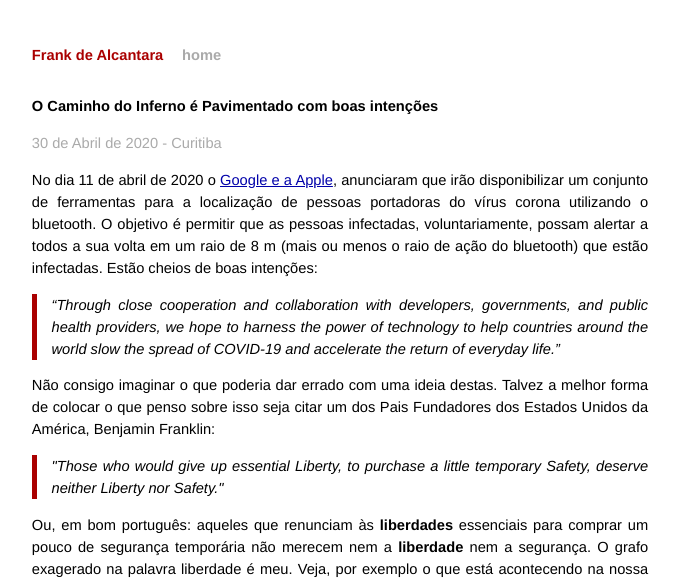
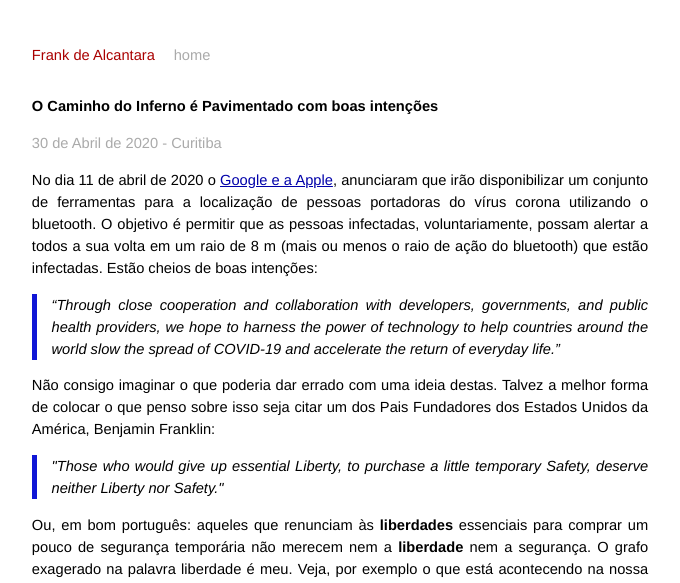
Before and after one commit to mojombo/mojombo.github.io, a Jekyll site: the page built from _posts/2020-04-30-o-caminho-do-inferno-pavimentado-com-boas-intencoes.md, in a window 1280 px wide. Shown: the top 583 px of the page, without its empty margins (300-980 px from the left). Built offline with Jekyll 4.4.1, drawn with Linux system fonts in a browser that asks for light colours.

Commit message:
trocando a cor para azu.

```diff
--- a/css/screen.css
+++ b/css/screen.css
@@ -87,7 +87,7 @@ ul.posts {
 }
 
 .title {
-  color: #a00;
+  color: #1016d6
   font-weight: bold;
   margin-bottom: 2em;
 }
@@ -191,7 +191,7 @@ ul.posts {
 
   #post .note {
     padding-left: 1em;
-    border-left: 5px solid #a00;
+    border-left: 5px solid #1016d6;
     font-style: italic;
   }
 
```
